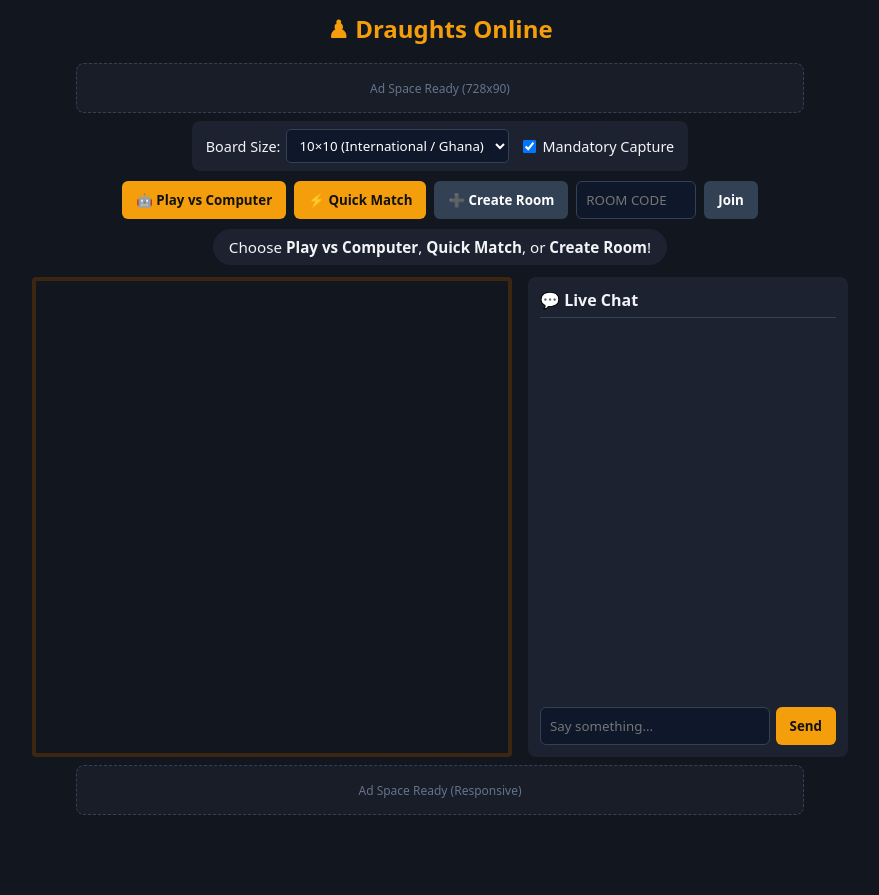
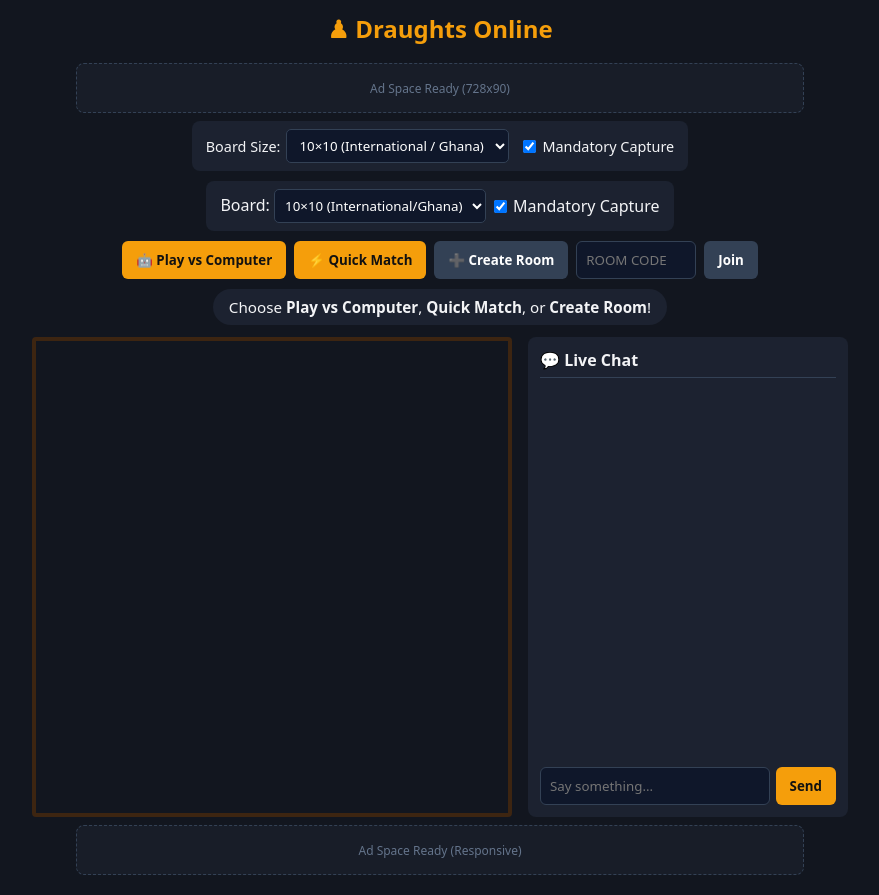
Before and after one commit to Tompee2015/Checkers, a website: page index.html in a window 1280 px wide. Shown: the whole page, without its empty margins (200-1079 px from the left). Before the commit the page ends 835 px from the top, so only its background shows below. Drawn offline with nearby package versions, Linux system fonts and the light colour scheme.

Commit message:
Update index.html

```diff
--- a/index.html
+++ b/index.html
@@ -62,7 +62,18 @@
       Mandatory Capture
     </label>
   </div>
-
+  <div class="controls" style="background: var(--panel); padding: 8px 14px; border-radius: 8px;">
+    <label>Board:
+      <select id="opt-size" style="padding: 6px; border-radius: 5px; background: #0f172a; color: #fff; border: 1px solid #334155;">
+        <option value="10" selected>10×10 (International/Ghana)</option>
+        <option value="8">8×8 (Classic)</option>
+      </select>
+    </label>
+    <label style="display: flex; align-items: center; gap: 6px; cursor: pointer;">
+      <input type="checkbox" id="opt-mandatory" checked style="width: auto;" />
+      Mandatory Capture
+    </label>
+  </div>
   <div class="controls">
     <button id="btn-ai">🤖 Play vs Computer</button>
     <button id="btn-quick">⚡ Quick Match</button>
```
